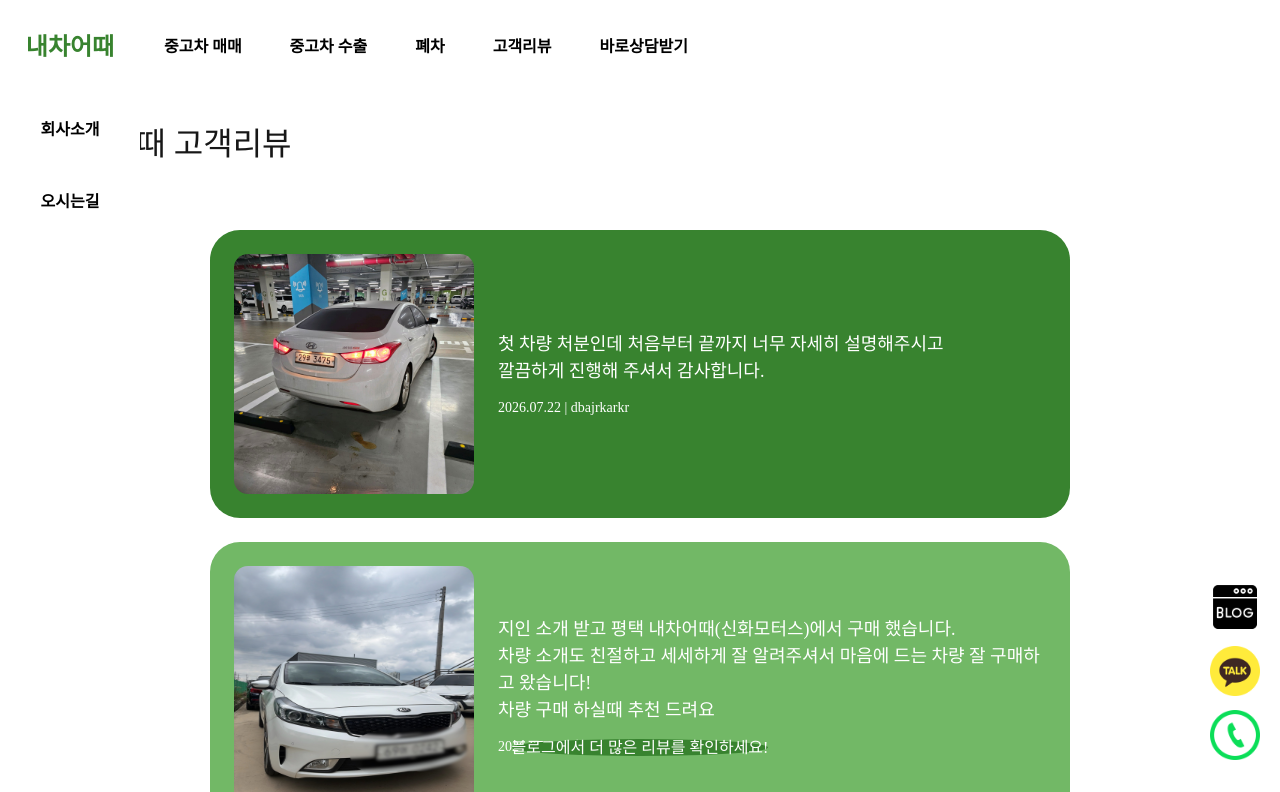
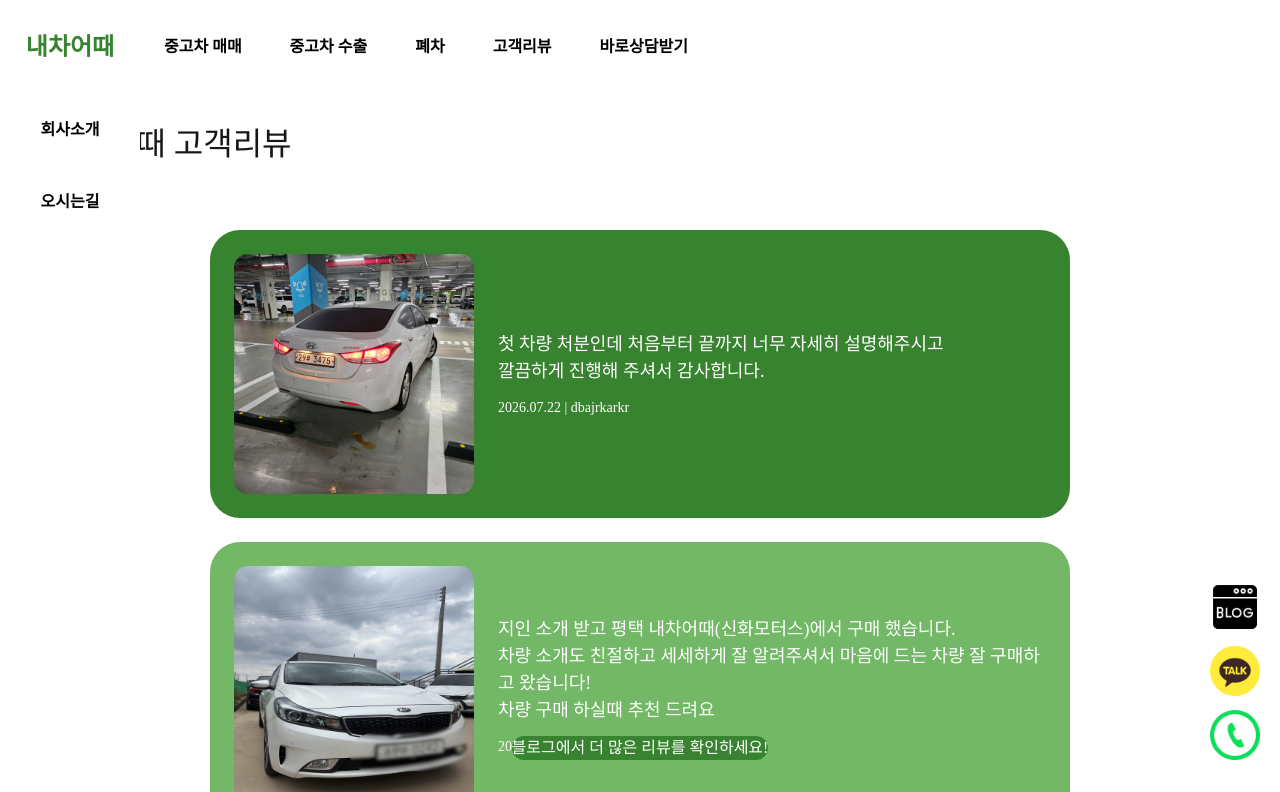
Before and after one commit to NaechaEottae/used-car, a Next.js app: page /customer-review in a window 1280 px wide. Shown: the top 792 px of the page. Built offline with nearby package versions, Linux system fonts and the light colour scheme; a web font is replaced by a local one.

Commit message:
메인페이지 리뉴얼

```diff
--- a/app/customer-review/page.tsx
+++ b/app/customer-review/page.tsx
@@ -28,7 +28,7 @@ export default function CustomerReview() {
     <>
       <div className="review-floating">
         <a href="https://blog.naver.com/howsmycar" target="_blank">
-          블로그에서 더 많은 리뷰를 확인하세요!
+          {" "}블로그에서 더 많은 리뷰를 확인하세요!{" "}
         </a>
       </div>
       <div className="review-wrap">
--- a/app/globals.css
+++ b/app/globals.css
@@ -634,12 +634,13 @@ main {
   bottom: 40px;
   width: 100%;
   text-align: center;
-  cursor: pointer;
 }
 .review-floating a {
+  display: inline-flex;
   background-color: #38832f;
   color: white;
-  border-radius: 50%;
+  border-radius: 12px;
+  cursor: pointer;
 }
 .review-wrap h1 {
   font-size: 32px;
```
